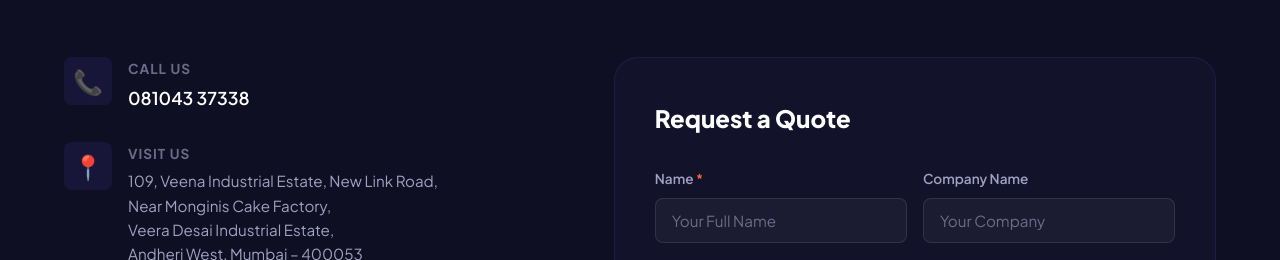
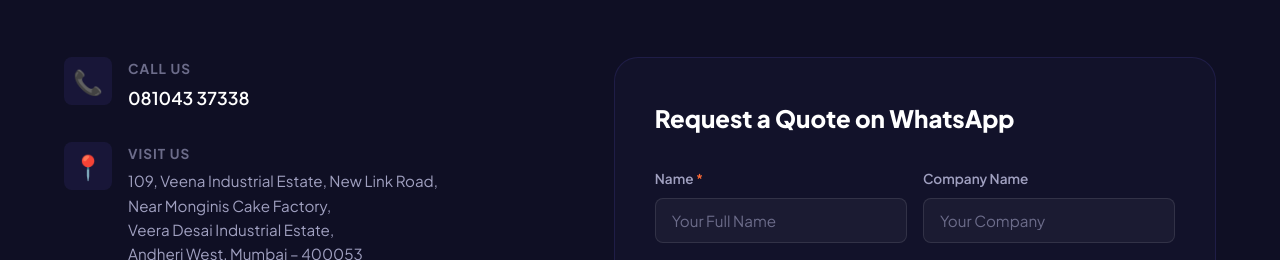
Before and after one commit to gfxtutor22-cg/choice-graphics, a plain HTML site: page index.html in a window 1280 px wide. Shown: the part 7312-7572 px from the top of the page. Drawn offline with Linux system fonts and the light colour scheme.

Commit message:
Add file upload support for WhatsApp

```diff
--- a/index.html
+++ b/index.html
@@ -642,7 +642,7 @@
           </div>
         </div>
         <form class="contact-form" id="quoteForm">
-          <h3>Request a Quote</h3>
+          <h3>Request a Quote on WhatsApp</h3>
           <div class="form-row">
             <div class="form-group">
               <label for="name">Name <span class="required">*</span></label>
@@ -680,6 +680,7 @@
                 <option>Visiting Cards</option>
                 <option>Brochures / Flyers</option>
                 <option>ID Cards</option>
+                <option>Mugs Print</option>
                 <option>Signage / Branding</option>
                 <option>Other</option>
               </select>
```
